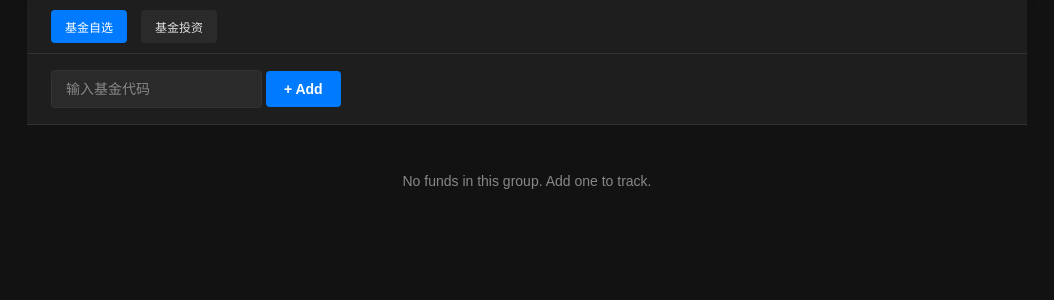
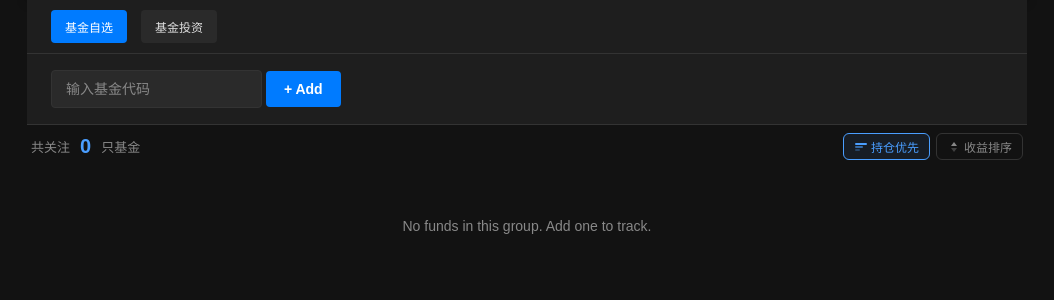
Before and after one commit to candyppppp/fund-analyze, a Flask app: page / in a window 1280 px wide. Shown: the part 63-363 px from the top of the page, without its empty margins (113-1167 px from the left). Run offline with Flask 3, Linux system fonts and the light colour scheme; the visitor is signed in with stand-in values (Sample User, id 1); data that the repository does not hold is empty.

Commit message:
Add files via upload

```diff
--- a/templates/index.html
+++ b/templates/index.html
@@ -28,6 +28,24 @@
             </form>
         </div>
 
+        <div id="fund-list-header" style="display:flex;align-items:center;justify-content:space-between;padding:8px 4px 6px;margin-bottom:4px;">
+            <div style="display:flex;align-items:center;gap:10px;">
+                <span style="font-size:13px;color:#888;">共关注</span>
+                <span id="group-count" style="font-size:20px;font-weight:600;color:#4a9eff;">0</span>
+                <span style="font-size:13px;color:#888;">只基金</span>
+            </div>
+            <div id="sort-controls" style="display:flex;gap:6px;">
+                <button id="sort-holding" class="sort-btn sort-active" data-sort="holding" title="持仓优先">
+                    <svg width="14" height="14" viewBox="0 0 14 14" fill="none" style="vertical-align:middle;margin-right:3px"><rect x="1" y="3" width="12" height="2" rx="1" fill="currentColor"/><rect x="1" y="6" width="8" height="2" rx="1" fill="currentColor" opacity=".6"/><rect x="1" y="9" width="5" height="2" rx="1" fill="currentColor" opacity=".3"/></svg>
+                    持仓优先
+                </button>
+                <button id="sort-return" class="sort-btn" data-sort="return" title="收益排序">
+                    <svg width="14" height="14" viewBox="0 0 14 14" fill="none" style="vertical-align:middle;margin-right:3px"><path d="M7 2L10 6H4L7 2Z" fill="currentColor"/><path d="M7 12L4 8H10L7 12Z" fill="currentColor" opacity=".4"/></svg>
+                    收益排序
+                </button>
+            </div>
+        </div>
+
         <div class="fund-list">
             <div id="funds-container"></div>
         </div>
```
